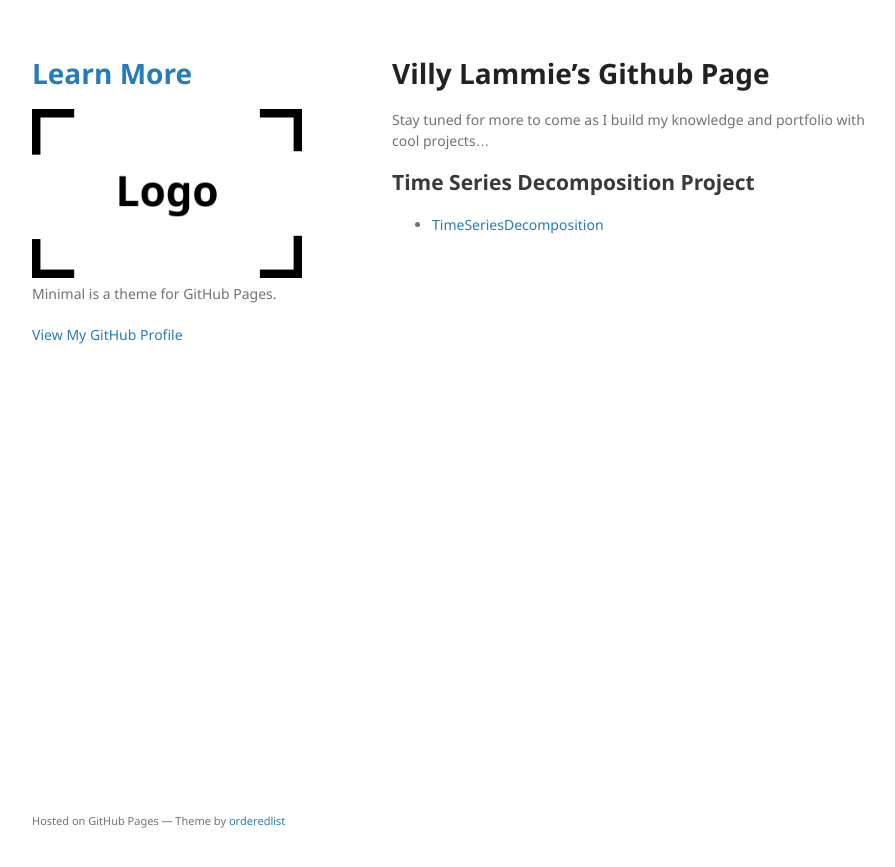
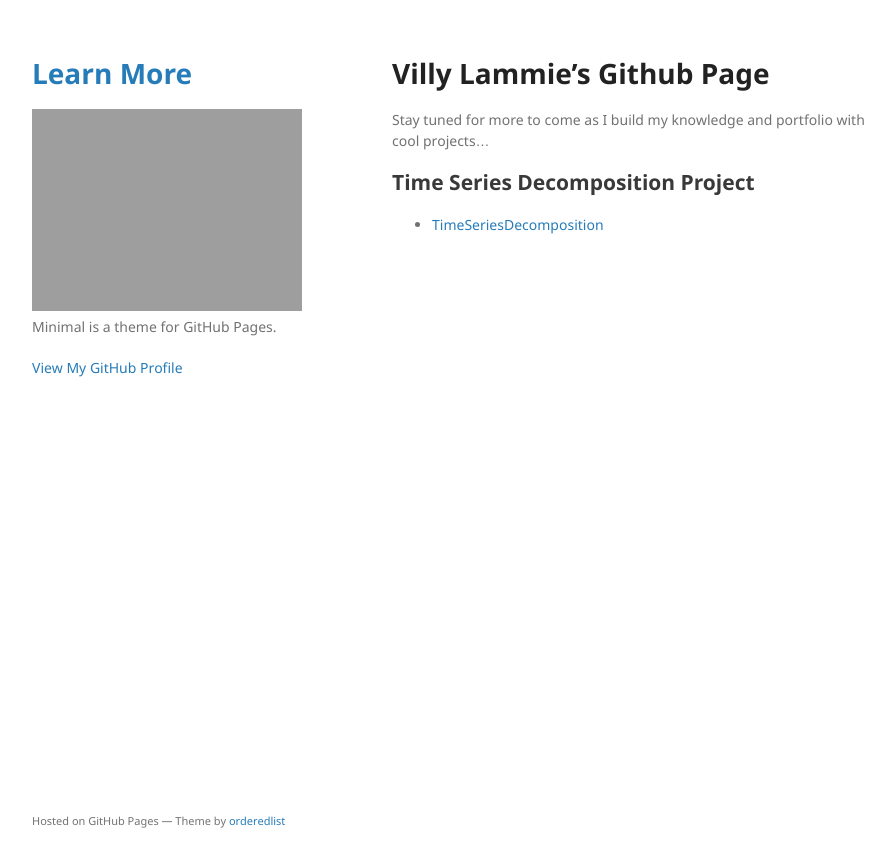
Before and after one commit to VillyLammie/villylammie.github.io, a Jekyll site: the page built from index.md, in a window 1280 px wide. Shown: the top 867 px of the page, without its empty margins (178-1073 px from the left). Built offline with Jekyll 4.4.1, drawn with Linux system fonts in a browser that asks for light colours; our own code applies the rules of GitHub Pages for plain Markdown files.

Commit message:
Update _config.yml

```diff
--- a/_config.yml
+++ b/_config.yml
@@ -1,5 +1,5 @@
 title: Learn More
-logo: /assets/img/logo.png
+logo: /pics/Villy4-RT.jpg!
 description: Minimal is a theme for GitHub Pages.
 show_downloads: false
 google_analytics:
```
